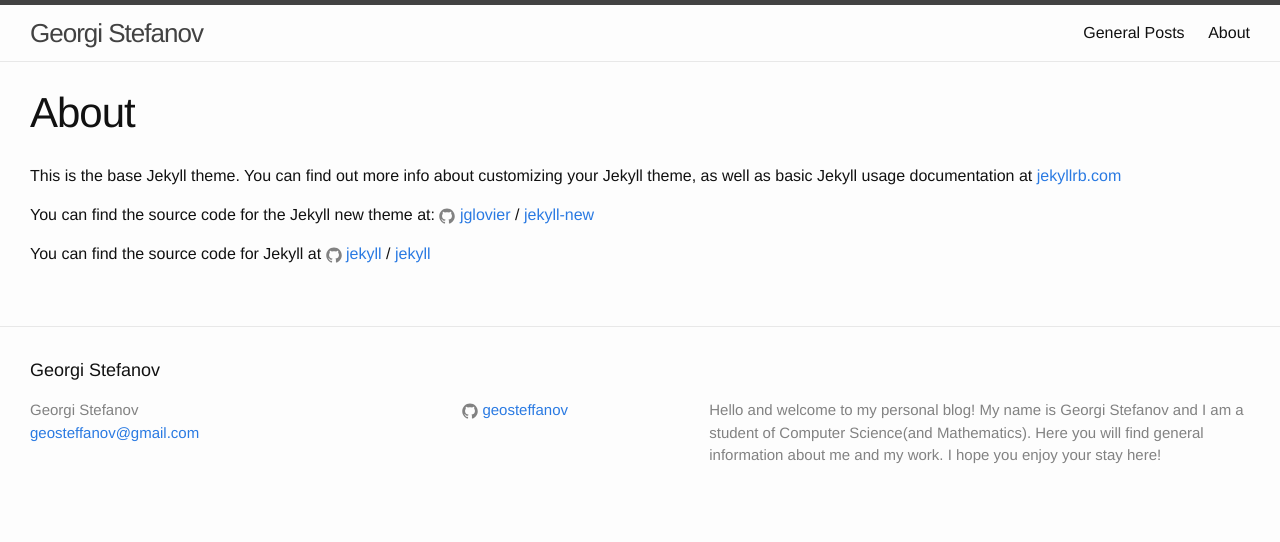
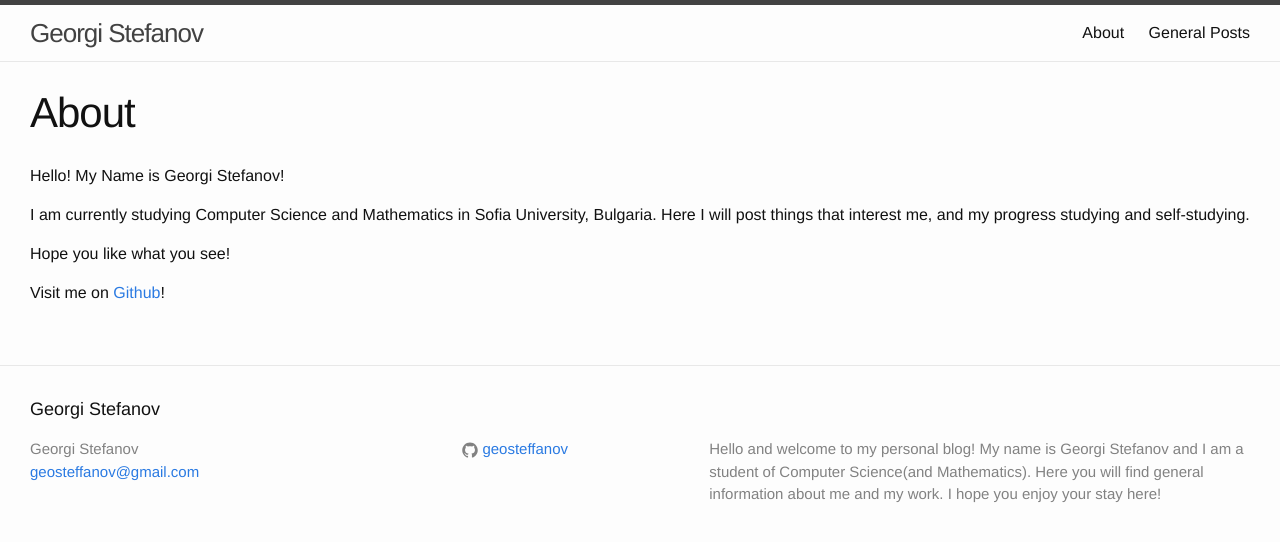
Before and after one commit to geosteffanov/geosteffanov.github.io, a Jekyll site: the page built from about.md, in a window 1280 px wide. Shown: the top 542 px of the page. Built offline with Jekyll 4.4.1, drawn with Linux system fonts in a browser that asks for light colours.

Commit message:
Adding second post - about my intentions

```diff
--- a/about.md
+++ b/about.md
@@ -4,12 +4,15 @@
 permalink: /about/
 ---
 
-This is the base Jekyll theme. You can find out more info about customizing your Jekyll theme, as well as basic Jekyll usage documentation at [jekyllrb.com](http://jekyllrb.com/)
+  Hello! My Name is Georgi Stefanov!
 
-You can find the source code for the Jekyll new theme at:
-{% include icon-github.html username="jglovier" %} /
-[jekyll-new](https://github.com/jglovier/jekyll-new)
+  I am currently studying Computer Science and Mathematics in Sofia University, Bulgaria.
+  Here I will post things that interest me, and my progress studying and self-studying.
 
-You can find the source code for Jekyll at
-{% include icon-github.html username="jekyll" %} /
-[jekyll](https://github.com/jekyll/jekyll)
+  Hope you like what you see!
+
+  Visit me on [Github][ghub-geosteff]!
+
+
+
+  [ghub-geosteff]: https://github.com/geosteffanov
```
Also changed, not shown: _posts/2016-05-23-my-story-my-goal.markdown (added, +39 -0 lines), _posts/2016-05-24-my-story-my-goal.markdown (added, +39 -0 lines), general.html (renamed from Test.html).
